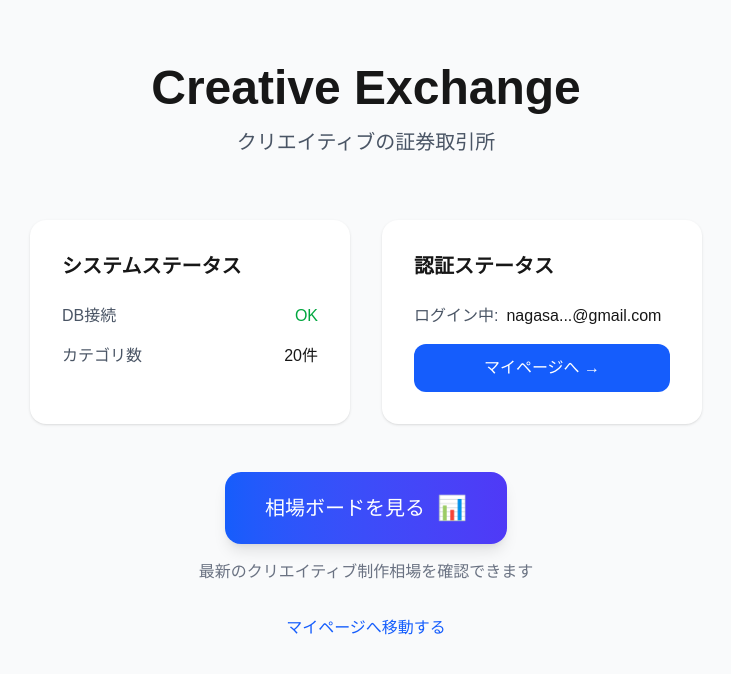
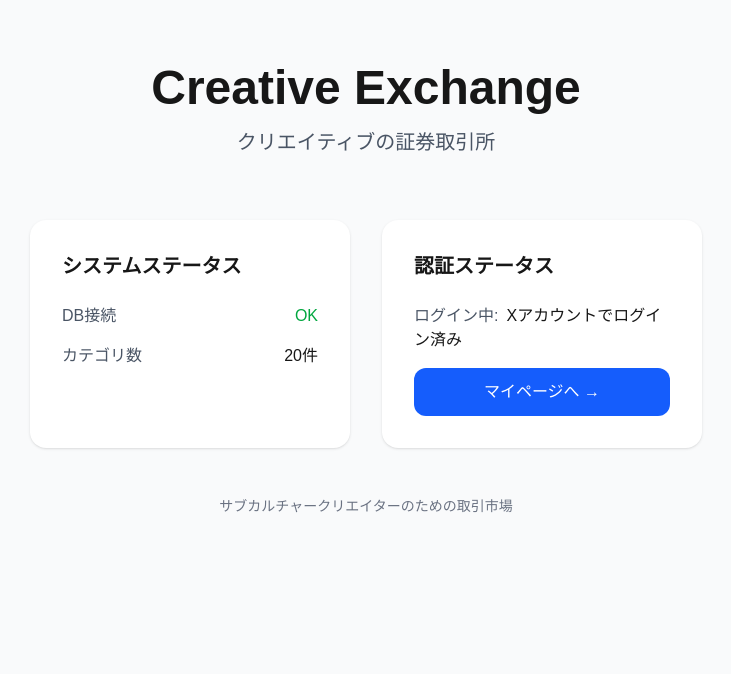
Before and after one commit to TAIGA-SAKONOE/creative-exchange, a Next.js app in the folder creative-exchange/: page / in a window 1280 px wide. Shown: the top 674 px of the page, without its empty margins (274-1005 px from the left). Built offline with nearby package versions, Linux system fonts and the light colour scheme.

Commit message:
Update page.tsx

```diff
--- a/creative-exchange/app/page.tsx
+++ b/creative-exchange/app/page.tsx
@@ -1,6 +1,5 @@
 'use client'
 
-import { createClient } from '../lib/supabase/client'
 import Link from 'next/link'
 
 export default function HomePage() {
@@ -34,7 +33,7 @@ export default function HomePage() {
             <div className="space-y-4">
               <div>
                 <span className="text-gray-600">ログイン中:</span>
-                <span className="ml-2 font-medium">nagasa...@gmail.com</span>
+                <span className="ml-2 font-medium">Xアカウントでログイン済み</span>
               </div>
               <Link href="/mypage">
                 <button className="w-full bg-blue-600 hover:bg-blue-700 text-white py-3 rounded-xl font-medium">
@@ -45,22 +44,8 @@ export default function HomePage() {
           </div>
         </div>
 
-        {/* ★ ここに相場ボードへの導線を追加 */}
-        <div className="mt-12 text-center">
-          <Link href="/market">
-            <button className="inline-flex items-center gap-3 bg-gradient-to-r from-blue-600 to-indigo-600 hover:from-blue-700 hover:to-indigo-700 text-white px-10 py-5 rounded-2xl font-medium text-xl shadow-lg hover:shadow-xl transition-all">
-              相場ボードを見る
-              <span className="text-2xl">📊</span>
-            </button>
-          </Link>
-          <p className="mt-4 text-gray-500">最新のクリエイティブ制作相場を確認できます</p>
-        </div>
-
-        {/* 既存のマイページリンク（小さく残す） */}
-        <div className="mt-8 text-center">
-          <Link href="/mypage" className="text-blue-600 hover:underline">
-            マイページへ移動する
-          </Link>
+        <div className="mt-12 text-center text-sm text-gray-500">
+          サブカルチャークリエイターのための取引市場
         </div>
       </div>
     </div>
```
